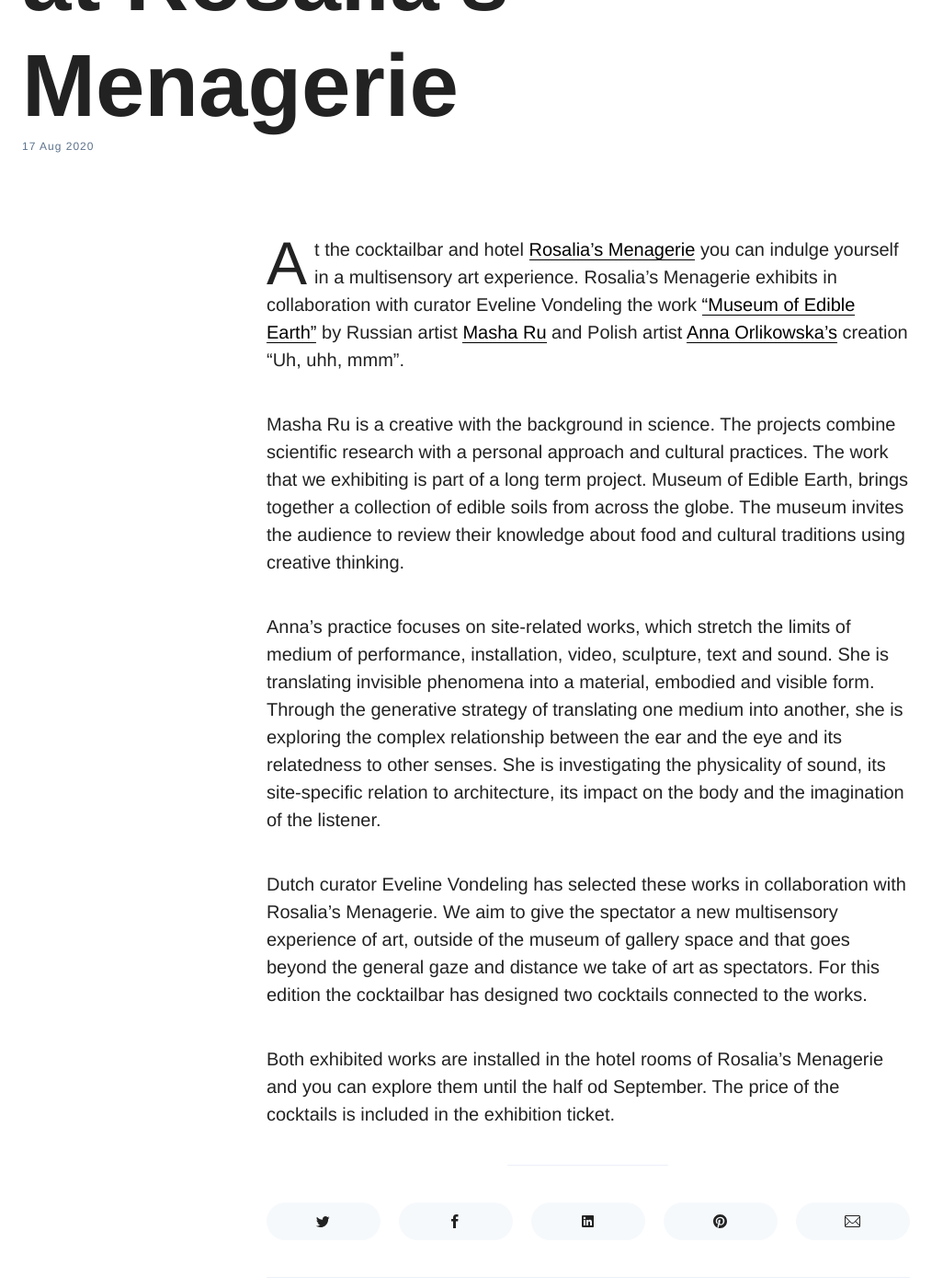
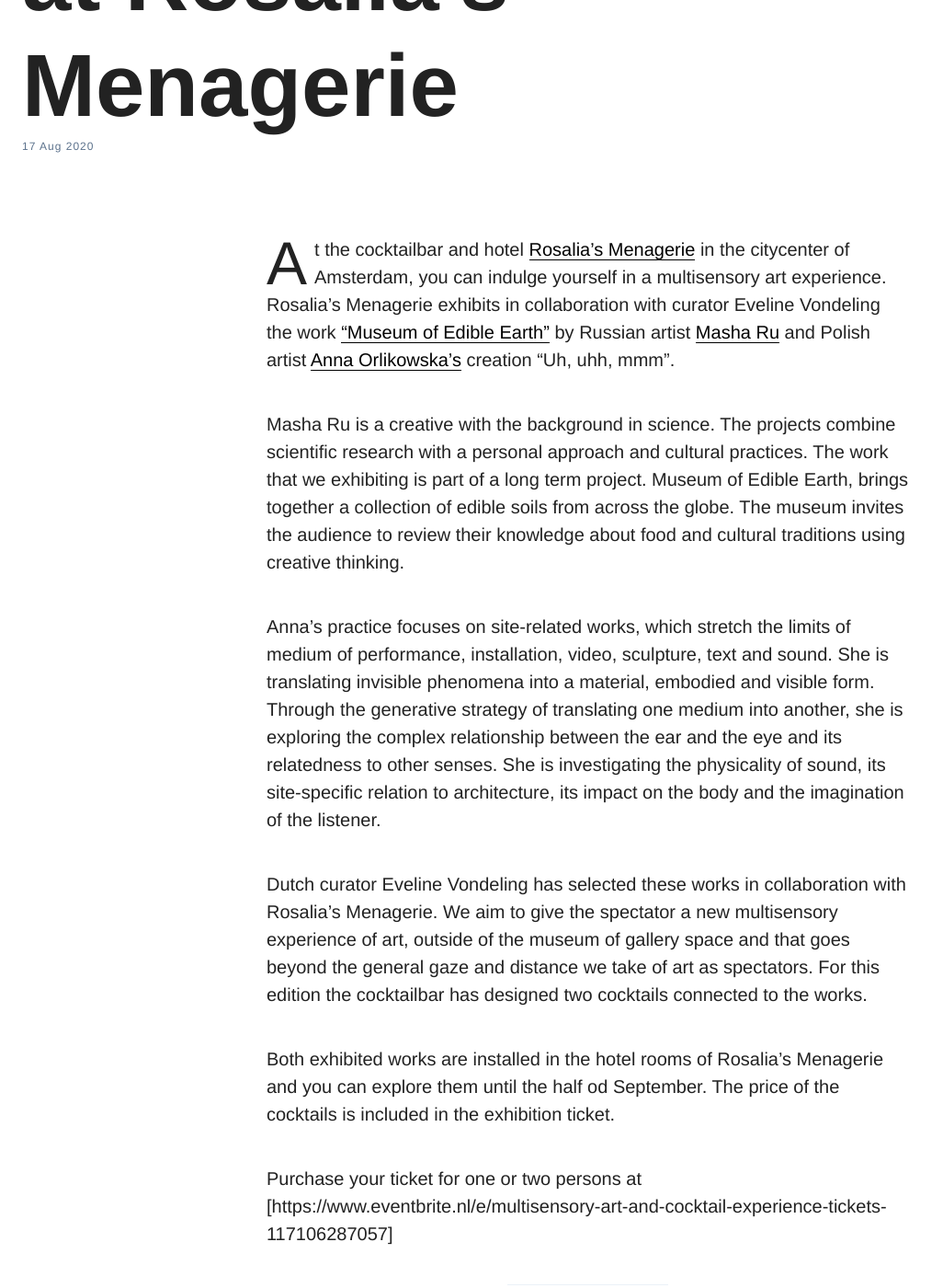
Before and after one commit to bobvanluijt/ev-website, a Jekyll site: the page built from _posts/2020-8-17-Multisensory-Art-Experience-at-Rosalias-Menagerie.md, in a window 1280 px wide and 1400 px high, scrolled down 548 px. Shown: the whole window at 92% size, without its empty margins (0-1026 px from the left). Built offline with Jekyll 4.4.1, drawn with Linux system fonts in a browser that asks for light colours; some web fonts are replaced.

Commit message:
Update 2020-8-17-Multisensory-Art-Experience-at-Rosalias-Menagerie.md

```diff
--- a/_posts/2020-8-17-Multisensory-Art-Experience-at-Rosalias-Menagerie.md
+++ b/_posts/2020-8-17-Multisensory-Art-Experience-at-Rosalias-Menagerie.md
@@ -5,7 +5,7 @@
 image: "/images/rosaliacorrectfront.jpg"
 ---
 
-At the cocktailbar and hotel [Rosalia’s Menagerie](https://www.rosalias.amsterdam/) you can indulge yourself in a multisensory art experience.
+At the cocktailbar and hotel [Rosalia’s Menagerie](https://www.rosalias.amsterdam/) in the citycenter of Amsterdam, you can indulge yourself in a multisensory art experience.
 Rosalia's Menagerie exhibits in collaboration with curator Eveline Vondeling the work [“Museum of Edible Earth”](http://museumofedible.earth) by Russian artist [Masha Ru](http://masharu.nl/) and Polish artist [Anna Orlikowska’s](http://annaorlikowska.nl) creation “Uh, uhh, mmm”.
 
 Masha Ru is a creative with the background in science. The projects combine scientific research with a personal approach and cultural practices. The work that we exhibiting is part of a long term project.  Museum of Edible Earth, brings together a collection of edible soils from across the globe. The museum invites the audience to review their knowledge about food and cultural traditions using creative thinking.
@@ -17,3 +17,5 @@
 
 Both exhibited works are installed in the hotel rooms of Rosalia's Menagerie and you can explore them until the half od September.
 The price of the cocktails is included in the exhibition ticket.
+
+Purchase your ticket for one or two persons at [https://www.eventbrite.nl/e/multisensory-art-and-cocktail-experience-tickets-117106287057]
```
